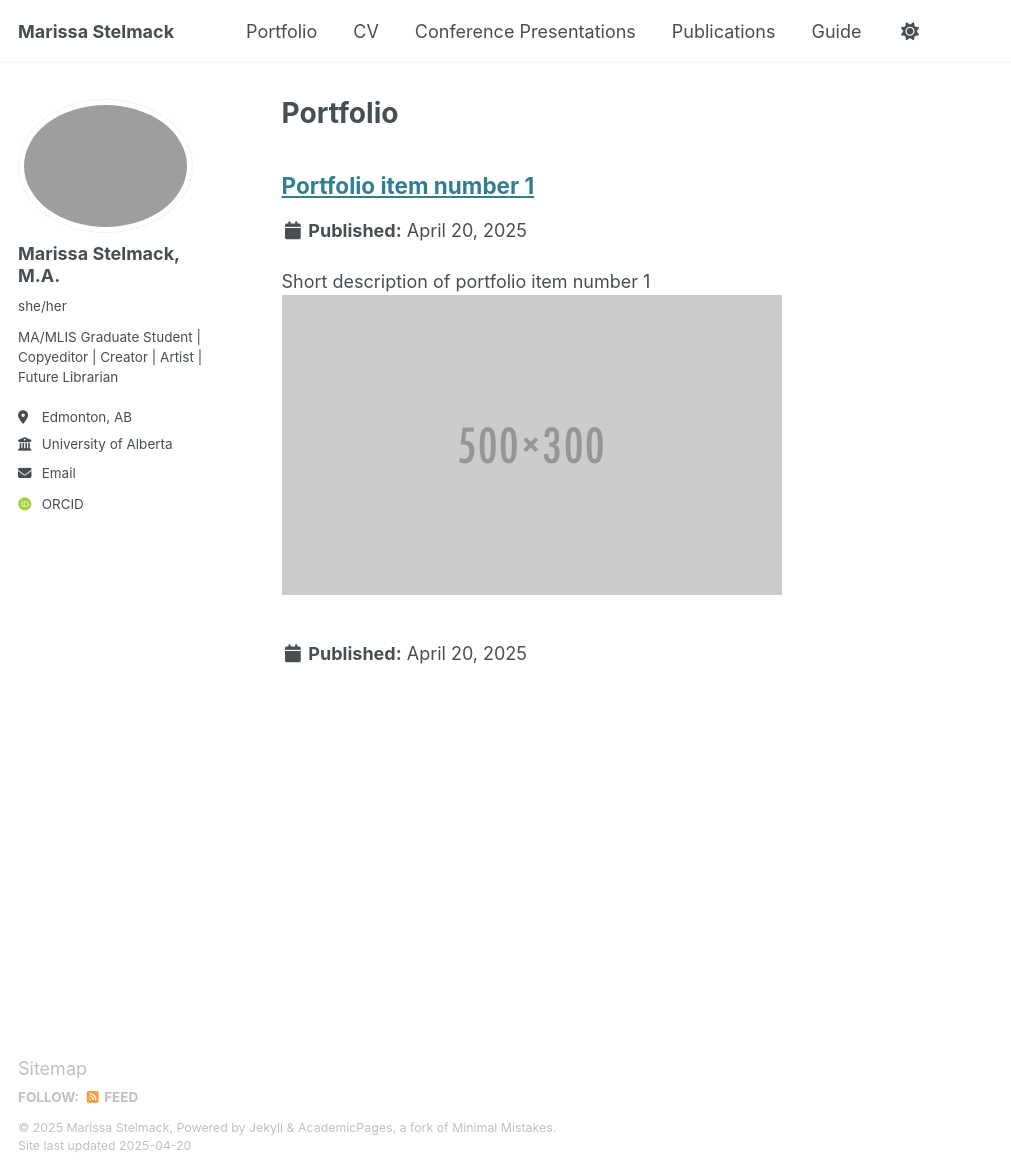
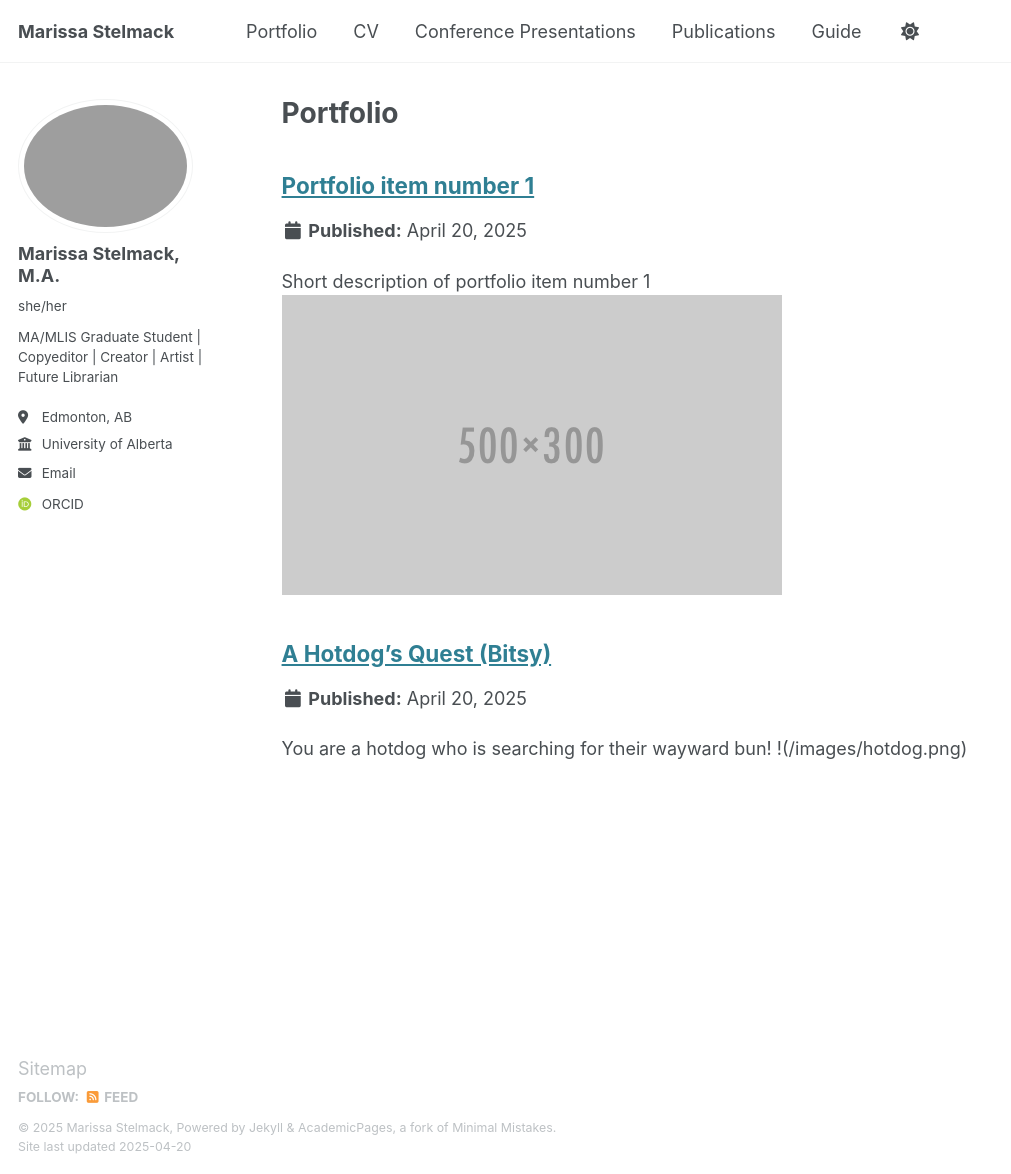
Before and after one commit to mstelmac/about, a Jekyll site: the page built from _pages/portfolio.html, in a window 1280 px wide and 1174 px high. Shown: the whole window, without its empty margins (0-1011 px from the left). Built offline with Jekyll 4.4.1, drawn with Linux system fonts in a browser that asks for light colours; some web fonts are replaced.

Commit message:
Update portfolio-2.md

```diff
--- a/_portfolio/portfolio-2.md
+++ b/_portfolio/portfolio-2.md
@@ -1,6 +1,6 @@
 ---
 title: "A Hotdog's Quest (Bitsy)"
-excerpt: "You are a hotdog who is searching for their wayward bun! ![gras](hotdog.png)
+excerpt: "You are a hotdog who is searching for their wayward bun! !(/images/hotdog.png)"
 collection: portfolio
 ---
 
```
